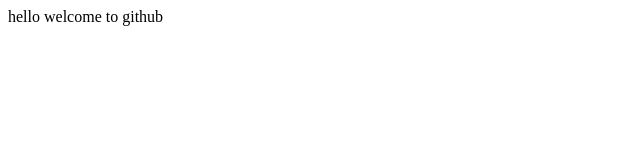
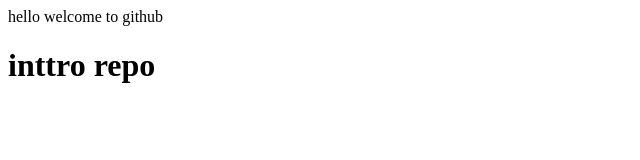
Before and after one commit to ja1m1n/gitexample, a plain HTML site: page intro.html in a window 1280 px wide. Shown: the whole page, without its empty margins (0-640 px from the left). Drawn offline with Linux system fonts and the light colour scheme.

```diff
--- a/intro.html
+++ b/intro.html
@@ -1,8 +1,12 @@
 <html>
+
 <head>
   <title>intro</title>
 </head>
+
 <body>
   hello welcome to github
+  <h1>inttro repo</h1>
 </body>
+
 </html>
```
Also changed, not shown: 1 other file. Lines whose indentation alone changed are shown as unchanged.
